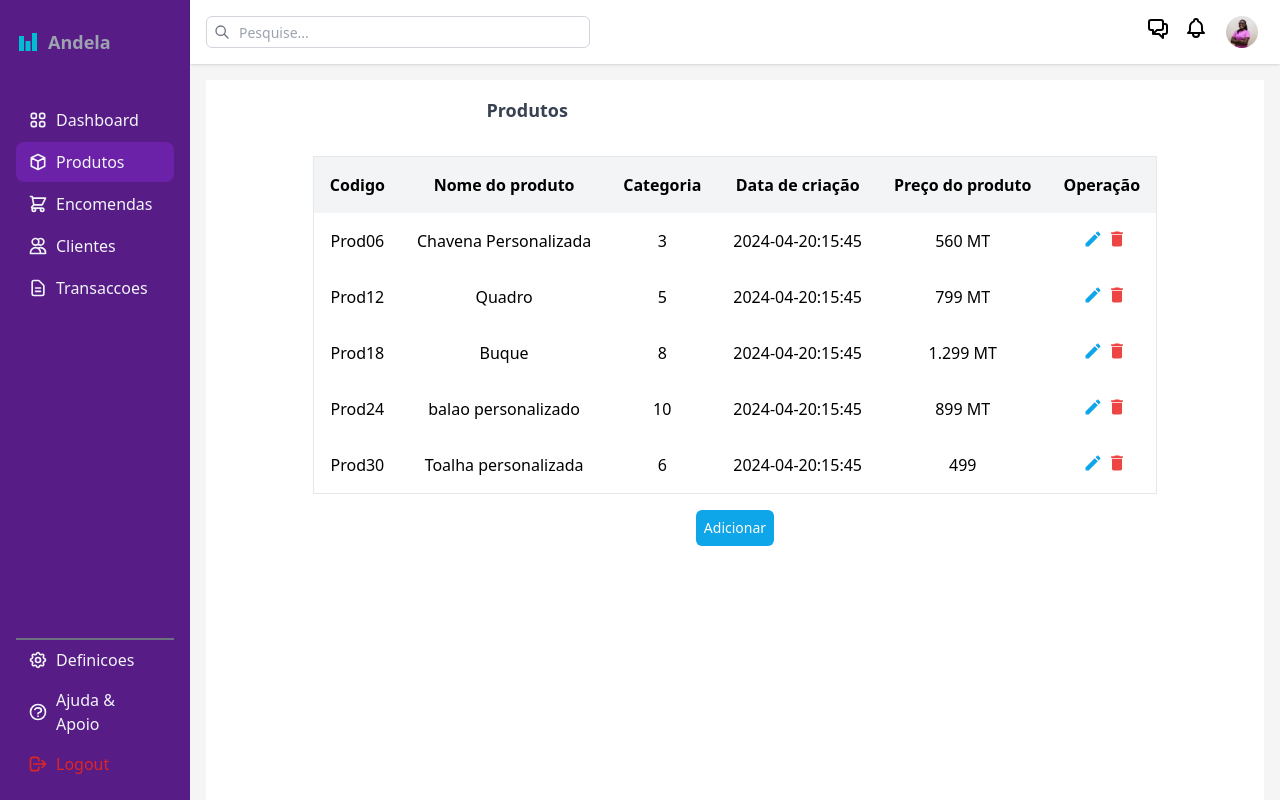
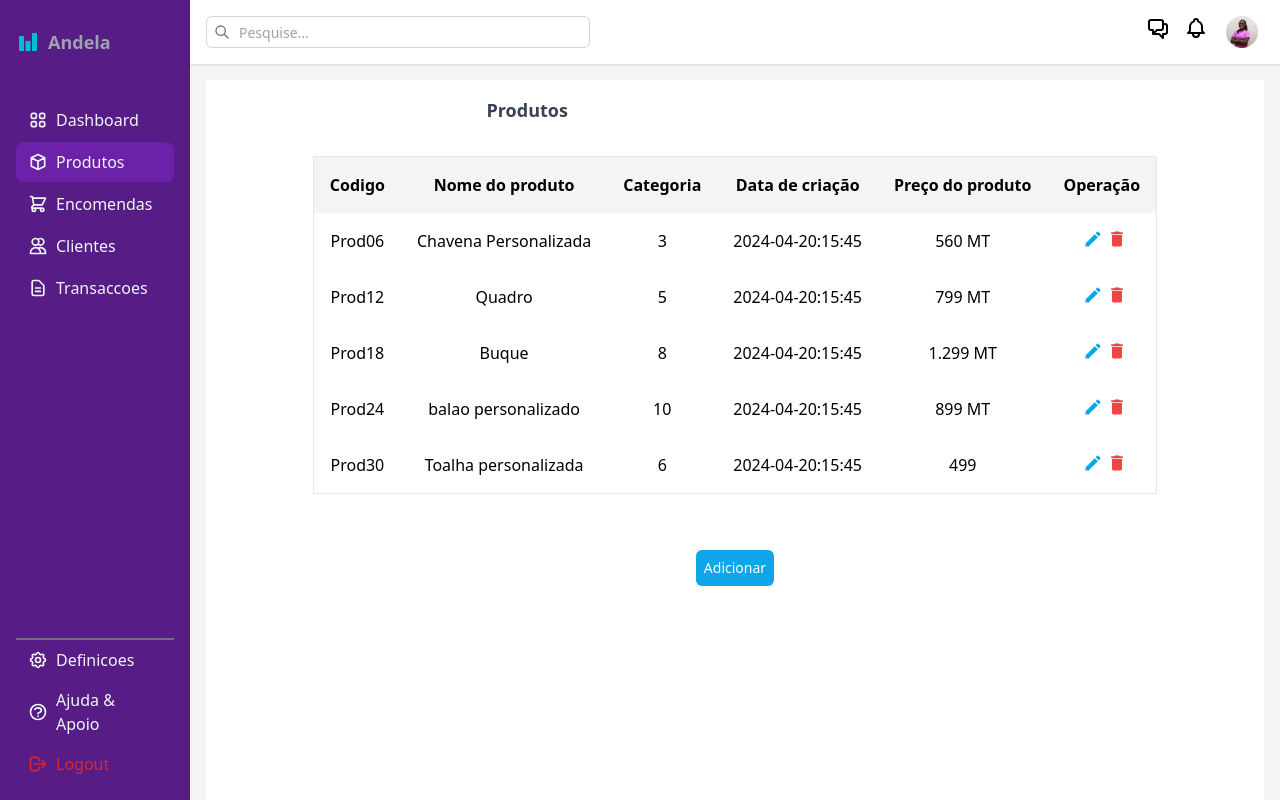
Before and after one commit to MatolaTheCoder/andela-sweet-gift, a React (Create React App) app: page /produtos in a window 1280 px wide. Built offline with nearby package versions, Linux system fonts and the light colour scheme.

Commit message:
stylr: added a mt for the bottom

```diff
--- a/src/components/Produtos.jsx
+++ b/src/components/Produtos.jsx
@@ -36,7 +36,7 @@ const Produtos = () => {
             </tbody>
           </table>
         </div>
-        <div className="">
+        <div className="mt-10">
           <button className='text-white bg-sky-500 rounded-md p-2 text-sm flex'><Link to="/produtos/add">Adicionar</Link></button>
         </div>
       </div>
```
